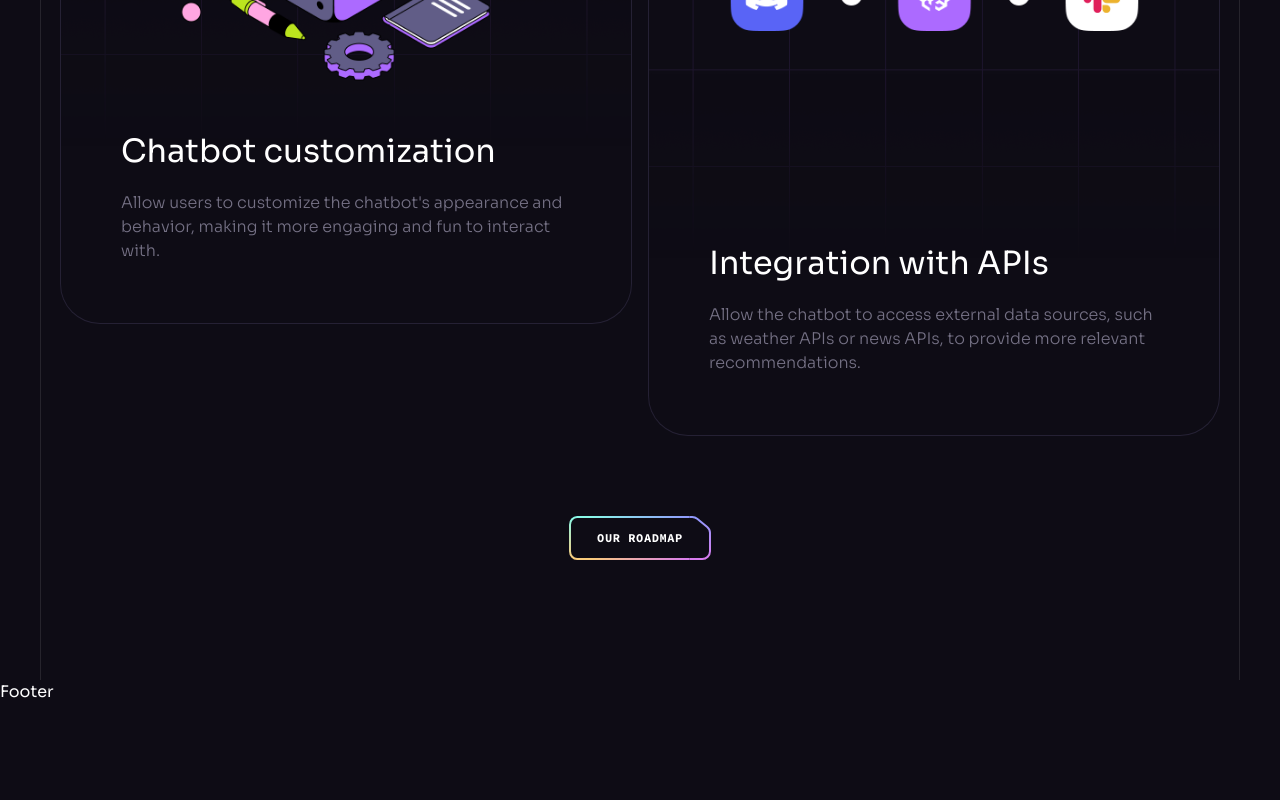
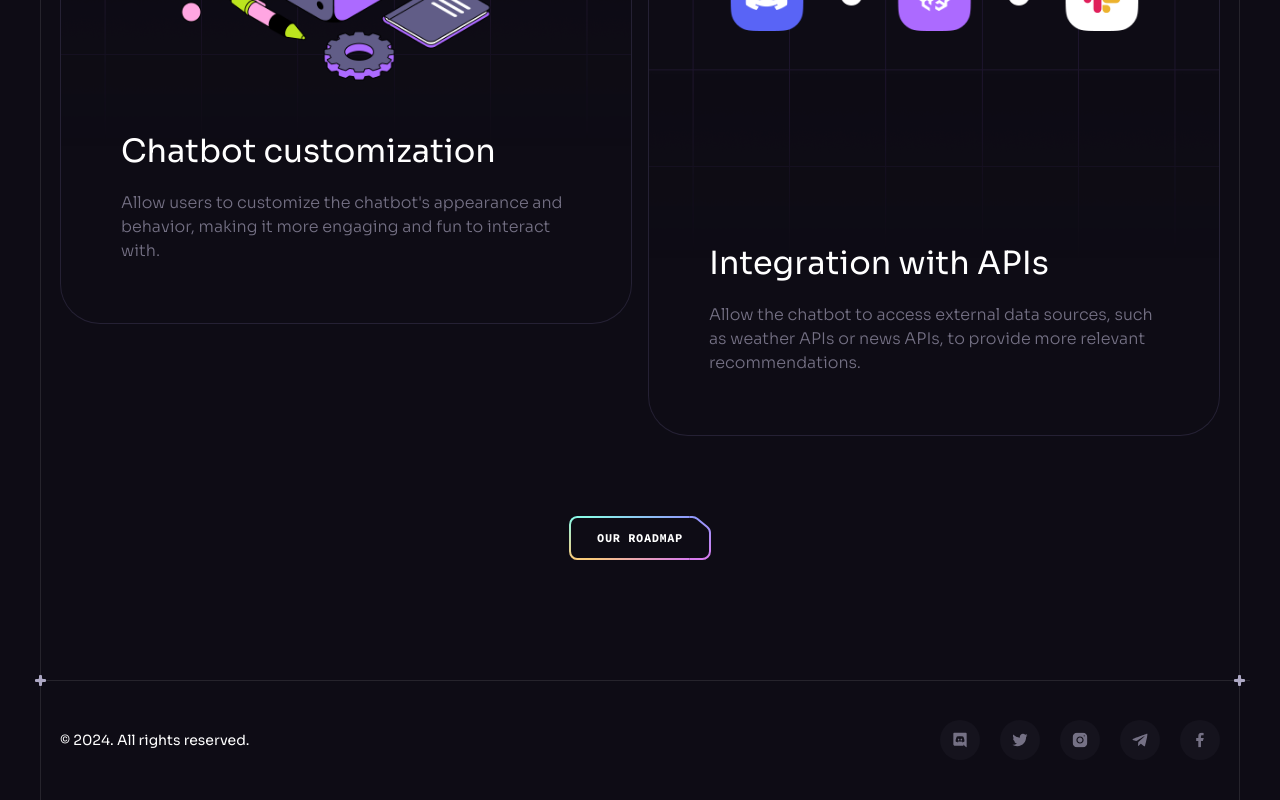
Before and after one commit to gpsimi/brainwave, a React (Vite) app: page / in a window 1280 px wide. Shown: the part 8667-9467 px from the top of the page. Before the commit the page ends 9371 px from the top, so only its background shows below. Built offline with nearby package versions, Linux system fonts and the light colour scheme.

Commit message:
Update Footer.jsx

```diff
--- a/src/components/Footer.jsx
+++ b/src/components/Footer.jsx
@@ -1,8 +1,36 @@
 import React from 'react'
+import Section from './Section'
+import { socials } from '../constants'
 
 const Footer = () => {
   return (
-    <div>Footer</div>
+    <Section
+        crosses
+        className="!px-0 !py-10"
+    >
+        <div className="container flex sm:justify-between justify-center items-center gap-10 max-sm:flex-col">
+            <p className="caption tex-n-4 lg:block">
+            © {new Date().getFullYear()}. All rights reserved.
+            </p>
+            <ul className="flex gap-5 flex-wrap">
+                {socials.map((item) => (
+                    <a
+                        key={item.id}
+                        href={item.url}
+                        target="_blank"
+                        className="flex items-center justify-center w-10 h-10 bg-n-7 rounded-full transition-colors hover:bg-n-6"
+                    >
+                        <img
+                            src={item.iconUrl}
+                            width={16}
+                            height={16}
+                            alt={item.title}
+                        />
+                    </a>
+                ))}
+            </ul>
+        </div>
+    </Section>
   )
 }
 
```
